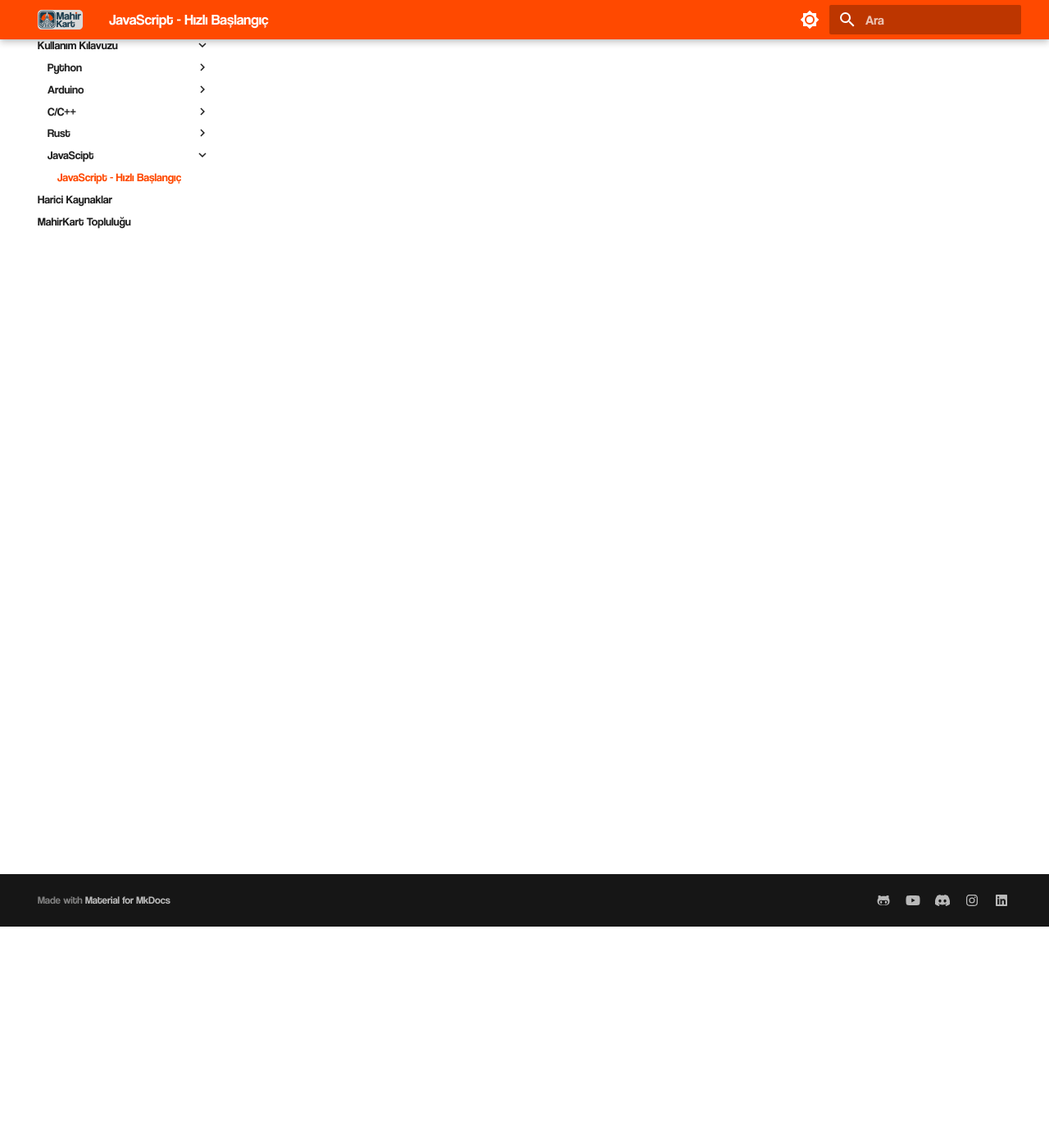
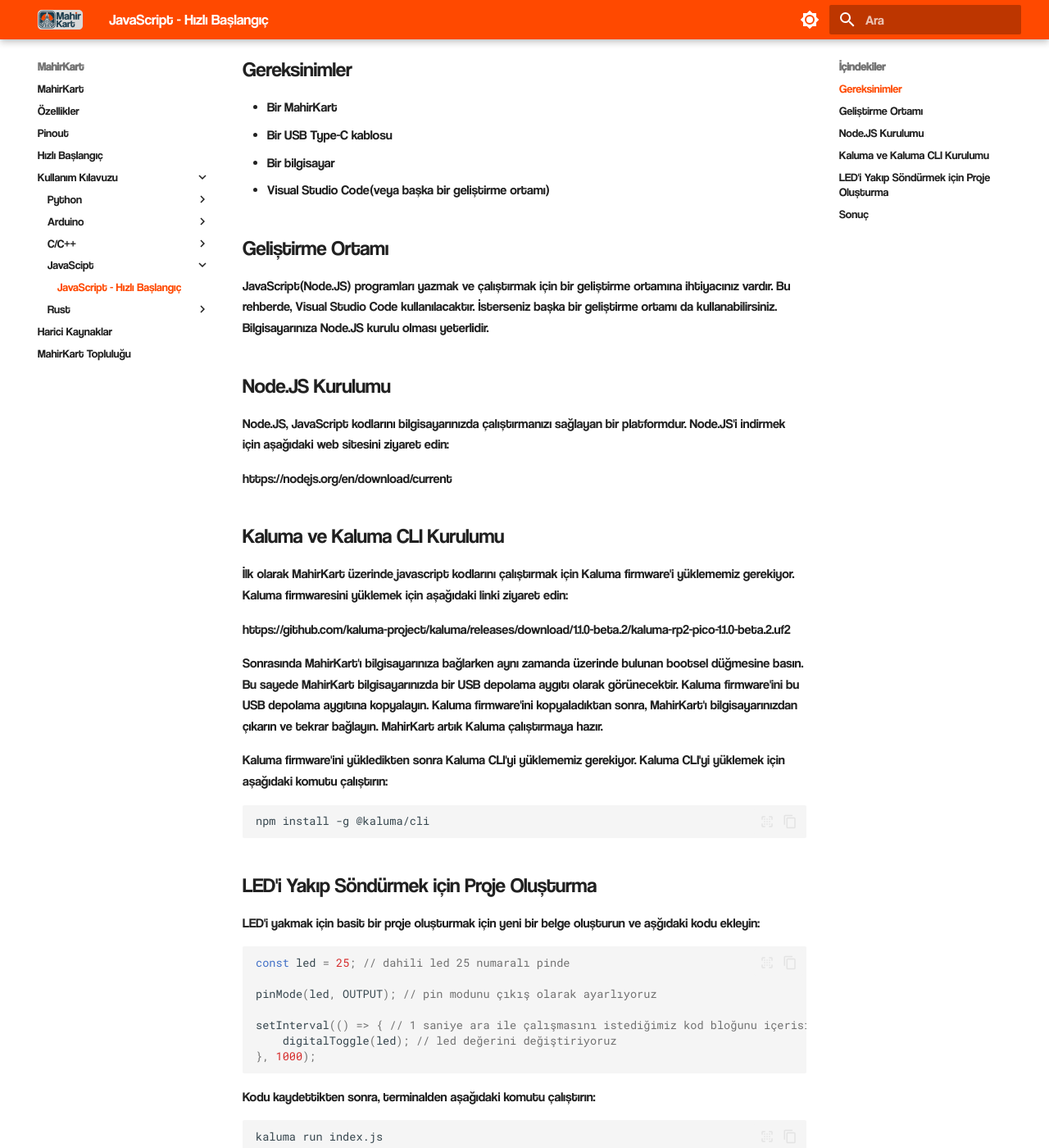
Before and after one commit to BilalAlpaslan/MahirKart-docs, an MkDocs documentation site: the page built from docs/userguide/javascript/quickstart.md, in a window 1280 px wide and 1400 px high, scrolled down 270 px. Shown: the whole window at 82% size. Built offline with MkDocs 1.6.1 and Material for MkDocs 9.7.7, drawn with Linux system fonts in a browser that asks for light colours; some web fonts are replaced; some of the changed text lies outside the part shown.

Commit message:
javascript quickstart added

````diff
--- a/docs/userguide/javascript/quickstart.md
+++ b/docs/userguide/javascript/quickstart.md
@@ -1 +1,66 @@
 # JavaScript - Hızlı Başlangıç
+
+Bu rehber, JavaScript ile MahirKart'ı programlamaya başlamanıza yardımcı olacaktır. Geliştirme ortamını kurmak, JavaScript kodumuzu MahirKart'a yüklemek ve LED yaktığımız basit bir proje oluşturmak için adım adım talimatlar içerir.
+
+## Gereksinimler
+
+* Bir MahirKart
+* Bir USB Type-C kablosu
+* Bir bilgisayar
+* Visual Studio Code(veya başka bir geliştirme ortamı)
+
+## Geliştirme Ortamı
+
+JavaScript(Node.JS) programları yazmak ve çalıştırmak için bir geliştirme ortamına ihtiyacınız vardır. Bu rehberde, Visual Studio Code kullanılacaktır. İsterseniz başka bir geliştirme ortamı da kullanabilirsiniz. Bilgisayarınıza Node.JS kurulu olması yeterlidir.
+
+## Node.JS Kurulumu
+
+Node.JS, JavaScript kodlarını bilgisayarınızda çalıştırmanızı sağlayan bir platformdur. Node.JS'i indirmek için aşağıdaki web sitesini ziyaret edin:
+
+https://nodejs.org/en/download/current
+
+
+## Kaluma ve Kaluma CLI Kurulumu
+
+İlk olarak MahirKart üzerinde javascript kodlarını çalıştırmak için Kaluma firmware'i yüklememiz gerekiyor. Kaluma firmwaresini yüklemek için aşağıdaki linki ziyaret edin:
+
+https://github.com/kaluma-project/kaluma/releases/download/1.1.0-beta.2/kaluma-rp2-pico-1.1.0-beta.2.uf2
+
+Sonrasında MahirKart'ı bilgisayarınıza bağlarken aynı zamanda üzerinde bulunan bootsel düğmesine basın. Bu sayede MahirKart bilgisayarınızda bir USB depolama aygıtı olarak görünecektir. Kaluma firmware'ini bu USB depolama aygıtına kopyalayın. Kaluma firmware'ini kopyaladıktan sonra, MahirKart'ı bilgisayarınızdan çıkarın ve tekrar bağlayın. MahirKart artık Kaluma çalıştırmaya hazır.
+
+Kaluma firmware'ini yükledikten sonra Kaluma CLI'yi yüklememiz gerekiyor. Kaluma CLI'yi yüklemek için aşağıdaki komutu çalıştırın:
+
+```bash
+npm install -g @kaluma/cli
+```
+
+## LED'i Yakıp Söndürmek için Proje Oluşturma
+
+LED'i yakmak için basit bir proje oluşturmak için yeni bir belge oluşturun ve aşğıdaki kodu ekleyin:
+
+```javascript
+const led = 25; // dahili led 25 numaralı pinde
+
+pinMode(led, OUTPUT); // pin modunu çıkış olarak ayarlıyoruz
+
+setInterval(() => { // 1 saniye ara ile çalışmasını istediğimiz kod bloğunu içerisine yazıyoruz
+    digitalToggle(led); // led değerini değiştiriyoruz
+}, 1000);
+```
+
+Kodu kaydettikten sonra, terminalden aşağıdaki komutu çalıştırın:
+
+```bash
+kaluma run index.js
+```
+yada
+
+```bash
+npx kaluma run index.js
+```
+
+Kod çalıştırıldığında, LED 1 saniye aralıklarla yanıp sönecektir.
+
+## Sonuç
+
+Bu rehber, JavaScript ile MahirKart'ı kullanmaya başlamanıza yardımcı olmuştur. Rehberin sonunda, bir LED'i yakıp söndürmek için basit bir proje oluşturmayı öğrenmişsinizdir.
--- a/mkdocs.yml
+++ b/mkdocs.yml
@@ -79,10 +79,10 @@
       - userguide/arduino/dijital-input-output.md
     - C/C++:
       - userguide/c/quickstart.md
+    - JavaScipt:
+      - userguide/javascript/quickstart.md
     - Rust:
       - userguide/rust/quickstart.md
-    - JavaScipt:
-      - userguide/javascript/quickstart.md
   # - Advanced User Guide
   # - Blogs
   - external-resources.md
````
Also changed, not shown: docs/userguide/python/quickstart.md (+1 -1 lines).
